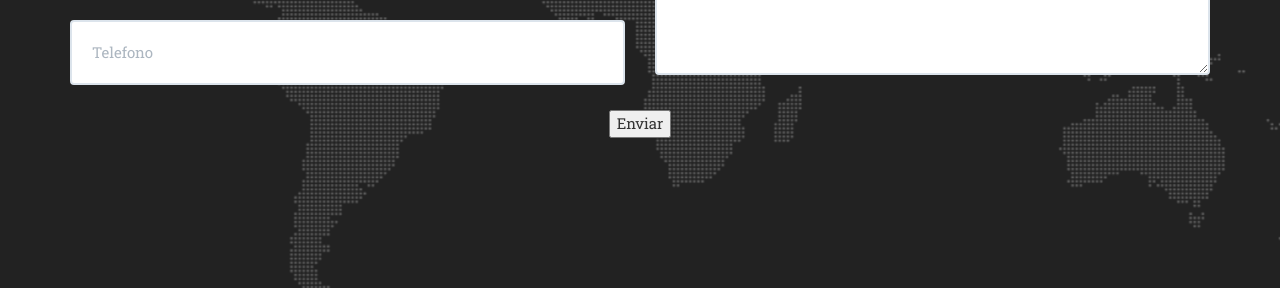
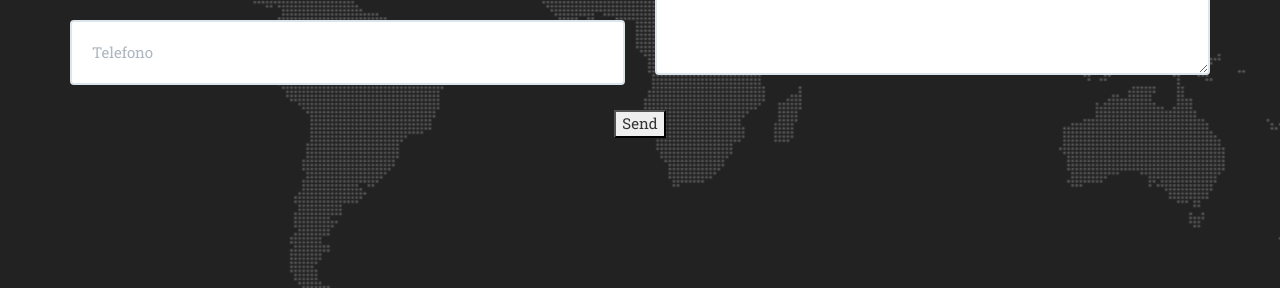
Before and after one commit to gorremi/we_estudio_saccone, a Jekyll site: the page built from index.html, in a window 1280 px wide and 900 px high, scrolled down 5439 px. Shown: the part 522-822 px from the top of the window. Built offline with Jekyll 4.4.1, drawn with Linux system fonts in a browser that asks for light colours; some web fonts are replaced.

Commit message:
formulario test2

```diff
--- a/_includes/contact.html
+++ b/_includes/contact.html
@@ -34,7 +34,8 @@
                             <div class="clearfix"></div>
                             <div class="col-lg-12 text-center">
                                 <div id="success"></div>
-                                <button type="submit" >Enviar</button>
+                                <!-- <button type="submit" >Enviar</button> -->
+                                <input type="submit" value="Send" >
                             </div>
                         </div>
                     </form>
```
